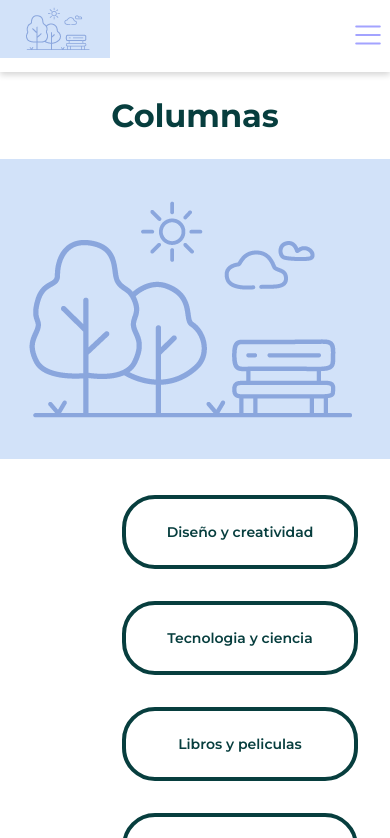
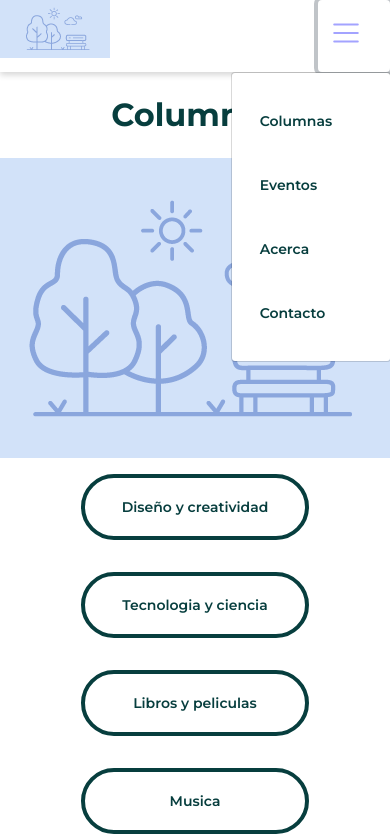
Before and after one commit to palyzambrano/coderhouse-ojoalcharqui, a plain HTML site: page pages/columnas.html in a window 390 px wide. Both pictures are taken after a click on the button 368 px from the left and 36 px from the top of the page. Shown: the top 838 px of the page. Drawn offline with nearby package versions, Linux system fonts and the light colour scheme.

Commit message:
agrega dropdown

```diff
--- a/css/style.css
+++ b/css/style.css
@@ -42,6 +42,27 @@ nav ul {
   margin: 0px;
   display: flex;
   flex-direction: row;
+}
+
+.height-auto {
+  height: auto;
+}
+
+.navigator li {
+  display: block;
+  width: 100%;
+  clear: both;
+  font-weight: 400;
+  text-align: inherit;
+  text-decoration: none;
+  white-space: nowrap;
+  background-color: transparent;
+  border: 0;
+}
+
+.navigator li a:hover {
+  color: #ffffff;
+  background-color: #073e3e;
 }
 
 ul li {
@@ -435,4 +456,10 @@ display: inline-block;
   footer img {
     margin-bottom: 1rem;
   }
+
+  .contenedorColumnas {
+    justify-content: center;
+    padding: 0px;
+  }
+
 }
--- a/pages/columnas.html
+++ b/pages/columnas.html
@@ -4,6 +4,7 @@
   <meta charset="UTF-8">
   <meta name="viewport" content="width=device-width, initial-scale=1.0">
   <title>Ojo al charqui / Columnas</title>
+  <link href="https://cdn.jsdelivr.net/npm/bootstrap@5.0.0-beta1/dist/css/bootstrap.min.css" rel="stylesheet" integrity="sha384-giJF6kkoqNQ00vy+HMDP7azOuL0xtbfIcaT9wjKHr8RbDVddVHyTfAAsrekwKmP1" crossorigin="anonymous">
   <link rel="stylesheet" href="../css/style.css">
 </head>
 <body>
@@ -14,9 +15,23 @@
           <img src="../images/PlaceLogo.png" alt="Logo">
         </figure>
       </a>
-      <button type="button" id="responsive-menu">
-        <span class="hamburger-icon"></span>
-      </button>
+      <div class="btn-group">
+        <button
+          id="responsive-menu"
+          type="button"
+          class="btn btn-secondary dropdown-toggle"
+          data-bs-toggle="dropdown"
+          aria-expanded="false"
+        >
+          <span class="hamburger-icon"></span>
+        </button>
+        <ul class="dropdown-menu dropdown-menu-lg-end height-auto navigator">
+          <li><a href="./columnas.html">Columnas</a></li>
+          <li><a href="./eventos.html">Eventos</a></li>
+          <li><a href="./acerca.html">Acerca</a></li>
+          <li><a href="./contacto.html">Contacto</a></li>
+        </ul>
+      </div>
       <ul>
         <li><a href="./columnas.html">Columnas</a></li>
         <li><a href="./eventos.html">Eventos</a></li>
@@ -53,6 +68,6 @@
       <li>twitter</li>
     </ul>
   </footer>
-
+  <script src="https://cdn.jsdelivr.net/npm/bootstrap@5.0.0-beta1/dist/js/bootstrap.bundle.min.js" integrity="sha384-ygbV9kiqUc6oa4msXn9868pTtWMgiQaeYH7/t7LECLbyPA2x65Kgf80OJFdroafW" crossorigin="anonymous"></script>
 </body>
 </html>
```
Also changed, not shown: index.html (+27 -10 lines), pages/acerca.html (+19 -3 lines), pages/contacto.html (+19 -3 lines), pages/eventos.html (+19 -3 lines), 1 other file.
